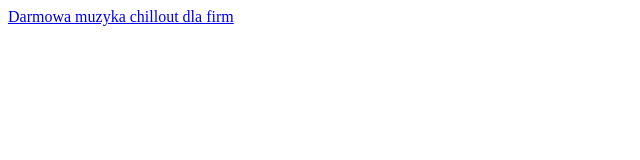
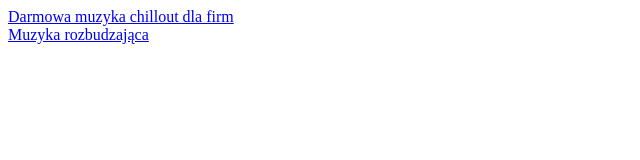
Before and after one commit to ZaxonXP/playlists, a plain HTML site: page index.html in a window 1280 px wide. Shown: the whole page, without its empty margins (0-640 px from the left). Drawn offline with Linux system fonts and the light colour scheme.

Commit message:
Update index.html

```diff
--- a/index.html
+++ b/index.html
@@ -1,3 +1,4 @@
 <html>
   <a href="Radio_WolneMedia_Darmowa_muzyka_chillout_dla_firm.html">Darmowa muzyka chillout dla firm</a><br>
+  <a href="Radio_WolneMedia_Darmowa_muzyka_rozbudzająca.html">Muzyka rozbudzająca</a><br>
 </html>
```
